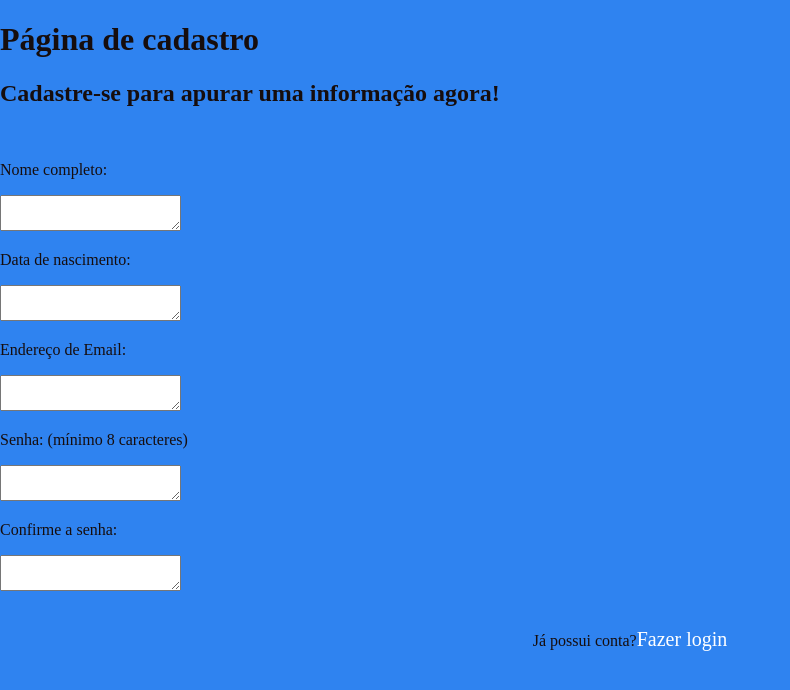
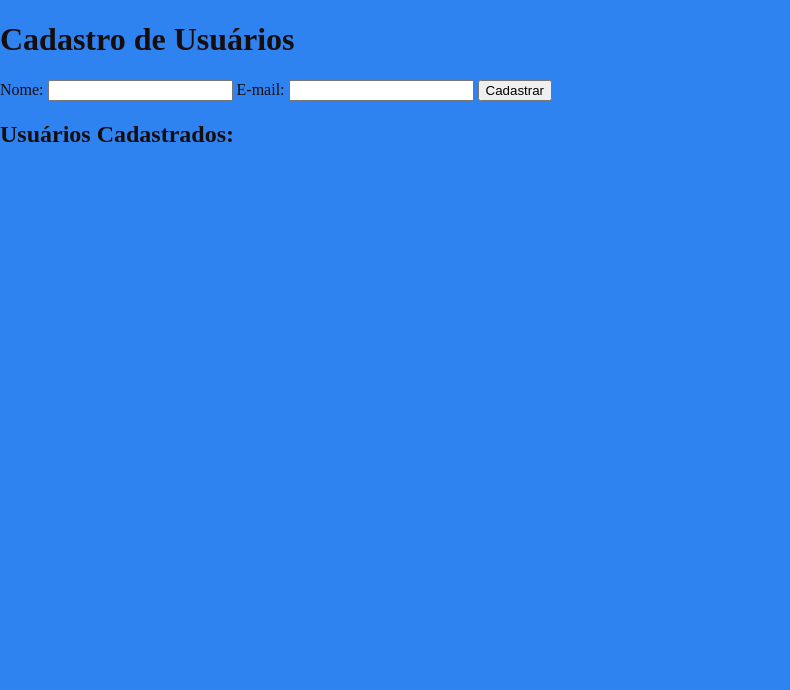
Before and after one commit to ev-lira/Verificai, a plain HTML site: page login.html in a window 1280 px wide. Shown: the whole page, without its empty margins (0-790 px from the left). Drawn offline with Linux system fonts and the light colour scheme.

Commit message:
Update login.html

```diff
--- a/login.html
+++ b/login.html
@@ -1,24 +1,28 @@
 <!DOCTYPE html>
-<html lang="en">
+<html lang="pt-br">
 <head>
     <meta charset="UTF-8">
     <meta name="viewport" content="width=device-width, initial-scale=1.0">
-    <title>Document</title>
     <link rel="stylesheet" href="style.css">
+    <title>Cadastro de Usuários</title>
 </head>
 <body>
-    <h1>Página de cadastro</h1>
-    <h2>Cadastre-se para apurar uma informação agora!</h2>
-<br>
-<p>Nome completo:</p> <textarea></textarea>
-<p>Data de nascimento:</p> <textarea></textarea>
-<p>Endereço de Email:</p> <textarea></textarea>
-<p>Senha: (mínimo 8 caracteres)</p> <textarea></textarea>
-<p>Confirme a senha:</p> <textarea></textarea>
- <br>
- <br>
- <nav>
-    <ul>
-        <li>Já possui conta?<a href="#">Fazer login</a></li>
+    <div class="container">
+        <h1>Cadastro de Usuários</h1>
+        <form id="cadastroForm">
+            <label for="nome">Nome:</label>
+            <input type="text" id="nome" required>
+
+            <label for="email">E-mail:</label>
+            <input type="email" id="email" required>
+
+            <button type="button" onclick="cadastrarUsuario()">Cadastrar</button>
+        </form>
+
+        <h2>Usuários Cadastrados:</h2>
+        <ul id="listaUsuarios"></ul>
+    </div>
+
+    <script src="rascunho.js"></script>
 </body>
 </html>
```
